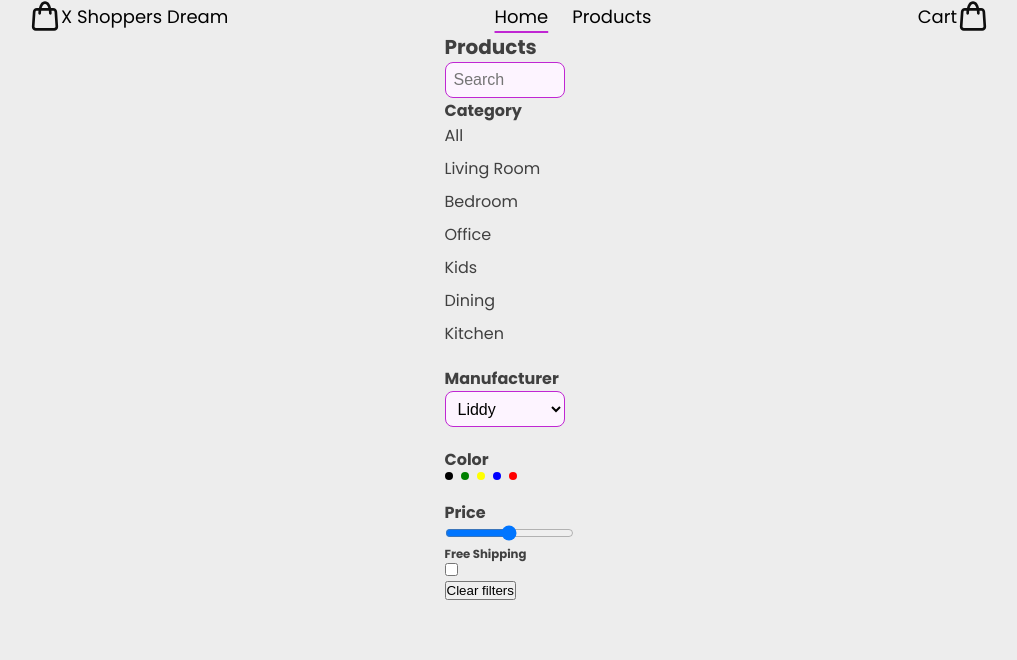
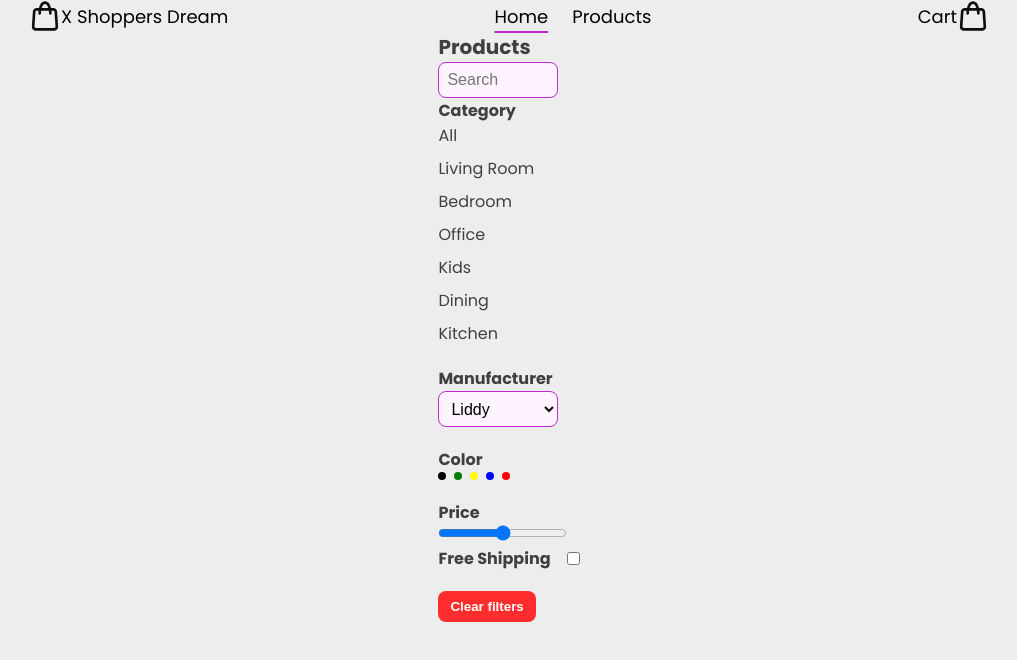
Before and after one commit to dariojularic/x-shopper-dream-e-commerce, a React (Vite) app: page /products in a window 1280 px wide. Shown: the top 660 px of the page, without its empty margins (131-1148 px from the left). Built offline with nearby package versions, Linux system fonts and the light colour scheme.

Commit message:
Add style

```diff
--- a/src/pages/Products/components/Sidebar.css
+++ b/src/pages/Products/components/Sidebar.css
@@ -76,3 +76,22 @@ li {
   width: .8rem;
   border-radius: 50%;
 }
+
+.sidebar-checkbox-container {
+  display: flex;
+  gap: 1.6rem;
+  margin-bottom: 2rem;
+}
+
+.sidebar-checkbox-container > h3 {
+  font-size: 1.6rem;
+}
+
+.clear-filters-btn {
+  background-color: rgb(255, 45, 45);
+  color: white;
+  font-weight: 600;
+  padding: .8rem 1.2rem;
+  border: none;
+  border-radius: 8px;
+}
--- a/src/pages/Products/components/Sidebar.tsx
+++ b/src/pages/Products/components/Sidebar.tsx
@@ -33,17 +33,15 @@ function Sidebar() {
       </ul>
 
       <h3>Price</h3>
-      <div>
-        <span></span>
-        <input type="range" />
-      </div>
+      <span></span>
+      <input type="range" />
 
-      <div>
+      <div className="sidebar-checkbox-container">
         <h3>Free Shipping</h3>
         <input type="checkbox" />
       </div>
 
-      <button>Clear filters</button>
+      <button className="clear-filters-btn">Clear filters</button>
 
     </aside>
   )
```
